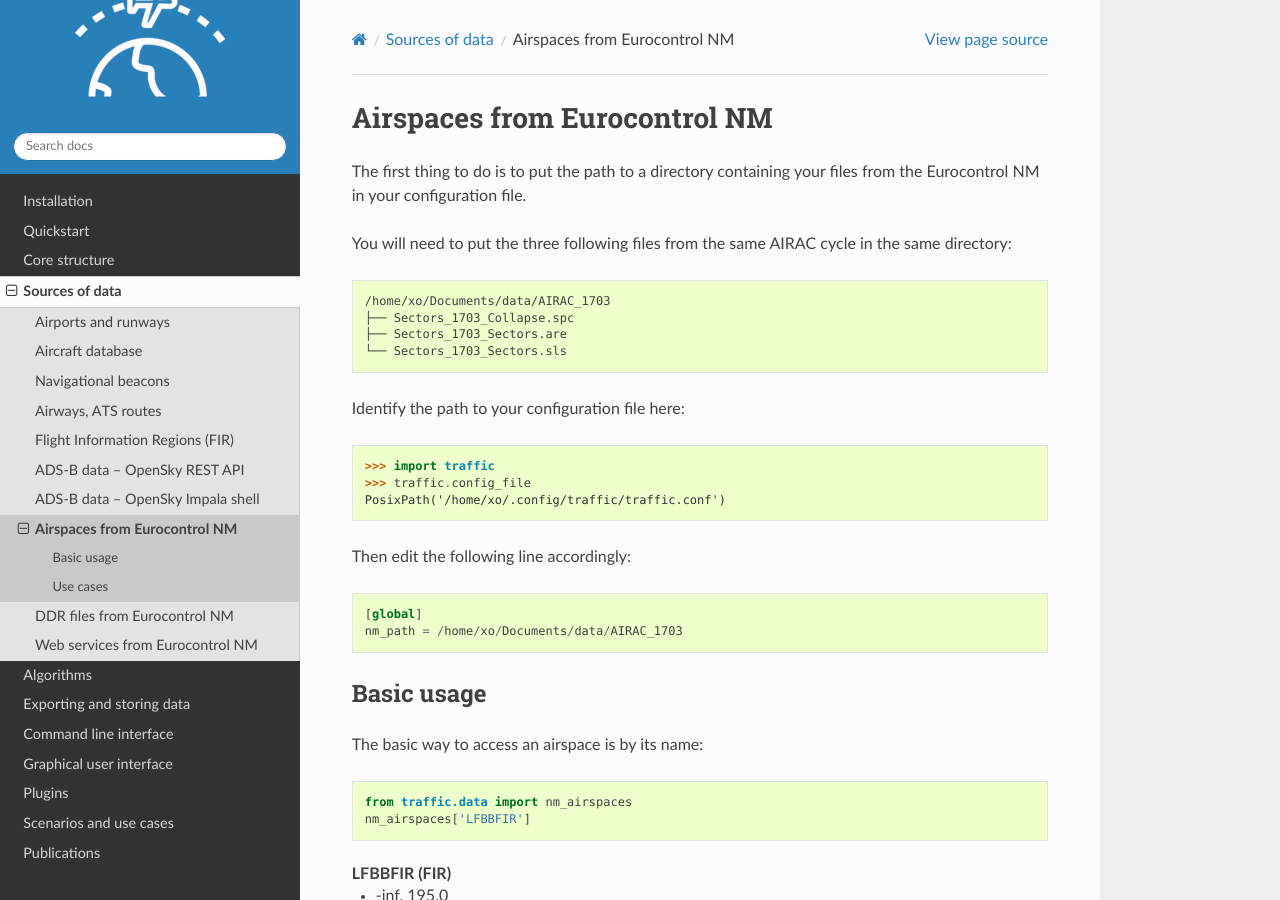
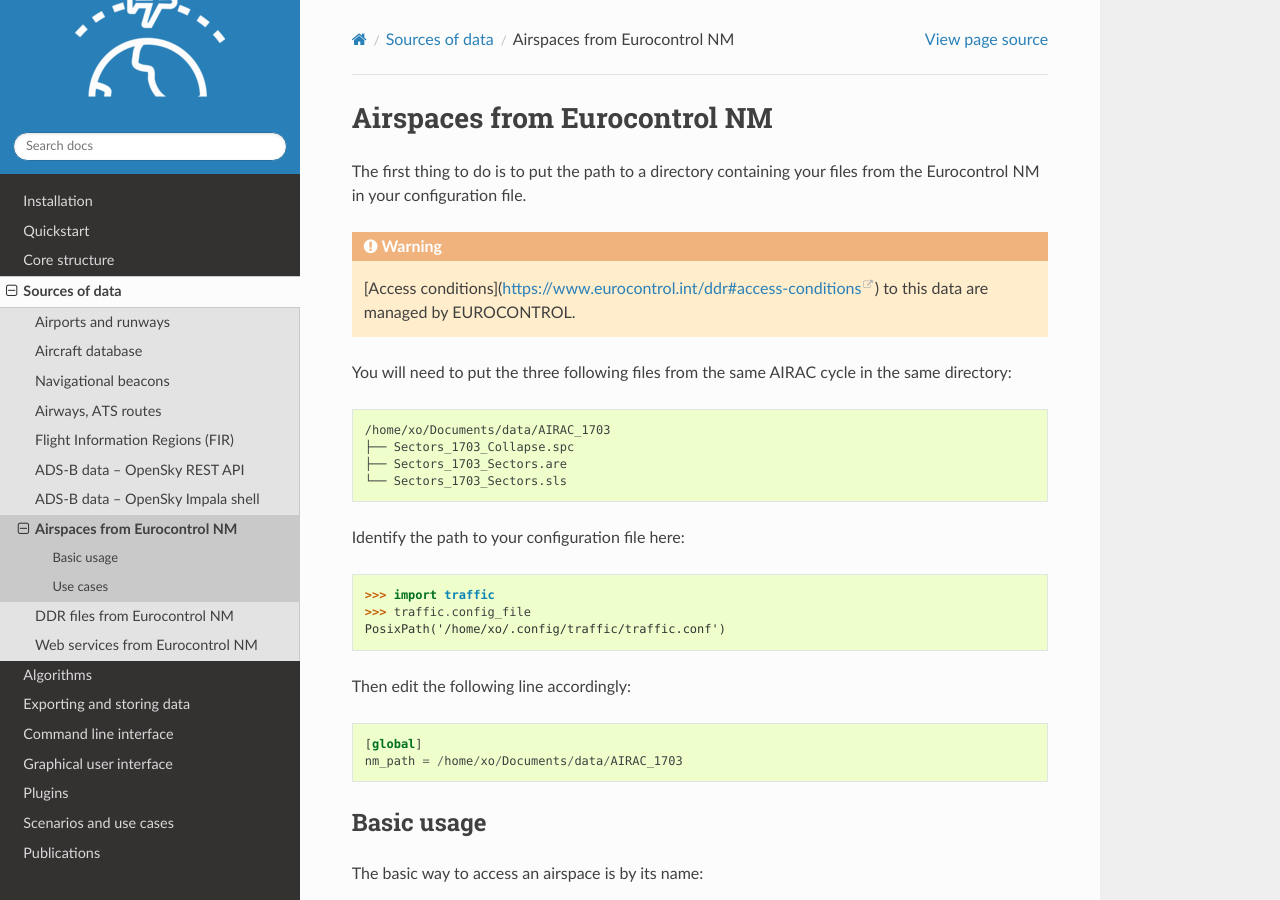
Before and after one commit to xoolive/traffic, a Sphinx documentation site: the page built from docs/airac_usage.rst, in a window 1280 px wide and 900 px high. Built offline with Sphinx 7.4.7 and the Read the Docs theme 2.0.0, drawn with Linux system fonts in a browser that asks for light colours; pages that are not in the unit, such as notebooks, are missing from menus; a script that is not in the unit is left out; comment, search, counter and statistics services are not loaded.

Commit message:
phrasing for Eurocontrol data access conditions

```diff
--- a/docs/airac_usage.rst
+++ b/docs/airac_usage.rst
@@ -3,6 +3,11 @@
 
 The first thing to do is to put the path to a directory containing your files
 from the Eurocontrol NM in your configuration file.
+
+.. warning::
+
+    [Access conditions](https://www.eurocontrol.int/ddr#access-conditions) to
+    this data are managed by EUROCONTROL.
 
 You will need to put the three following files from the same AIRAC cycle in the same directory:
 
--- a/docs/b2b_usage.rst
+++ b/docs/b2b_usage.rst
@@ -11,6 +11,11 @@
 on a per need basis: not everything is provided, but functionalities may be
 added in the future.
 
+.. warning::
+
+    You have to own a B2B certificate granted by EUROCONTROL to get access to
+    this data.
+
 .. autoclass:: traffic.data.eurocontrol.b2b.NMB2B()
     :members:
     :no-inherited-members:
```
Also changed, not shown: readme.md (+17 -9 lines).
